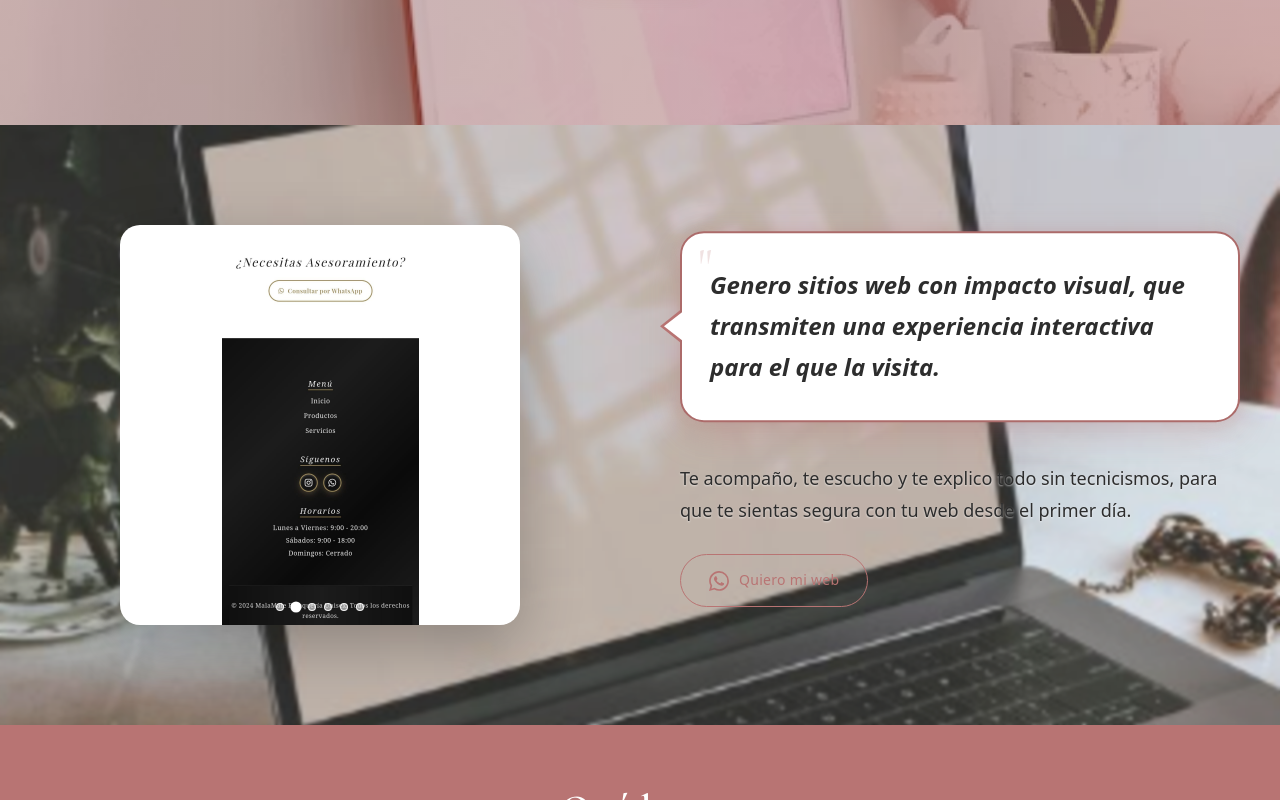
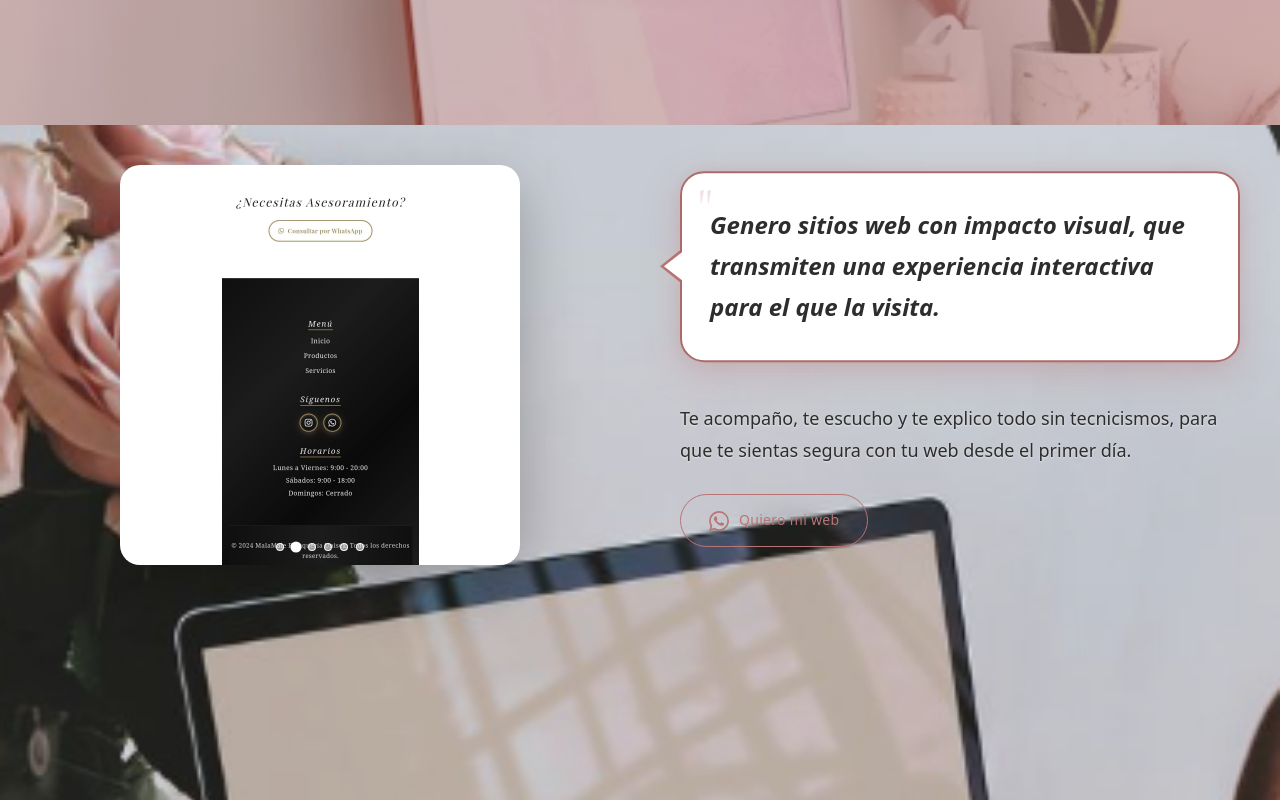
Before and after one commit to PACZKONATASHA/web-paczko, a React (Vite) app: page / in a window 1280 px wide. Shown: the part 820-1620 px from the top of the page. Built offline with nearby package versions, Linux system fonts and the light colour scheme.

Commit message:
mejore los cambios

```diff
--- a/src/App.css
+++ b/src/App.css
@@ -887,20 +887,23 @@ a {
 
 /* CONTENIDO DEBAJO DEL BANNER */
 .heroContent {
-  padding: 100px 20px;
+  padding: 40px 20px;
   background-image: url('/img/imagen-de-fondo.png');
-  background-size: cover;
-  background-position: center;
-  background-attachment: fixed;
+  background-size: 100% auto;
+  background-position: top center;
+  background-repeat: repeat-y;
+  background-attachment: scroll;
   position: relative;
+  min-height: 900px;
+  background-color: #f5f5f5;
 }
 
 .heroContent::before {
   content: '';
   position: absolute;
   inset: 0;
-  background: rgba(255, 255, 255, 0.15);
-  backdrop-filter: blur(1px);
+  background: rgba(255, 255, 255, 0.08);
+  backdrop-filter: blur(0.5px);
   pointer-events: none;
 }
 
@@ -1180,7 +1183,8 @@ a {
   }
 
   .heroContent {
-    padding: 60px 20px;
+    padding: 40px 20px;
+    min-height: 500px;
   }
 
   .heroContent::before {
```
